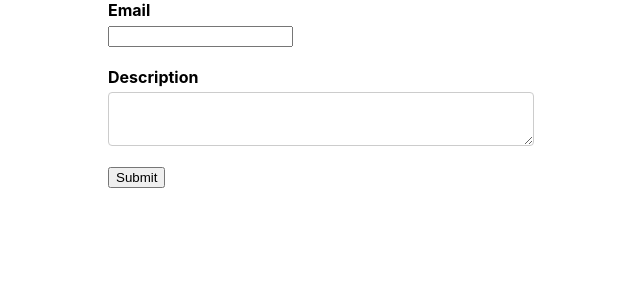
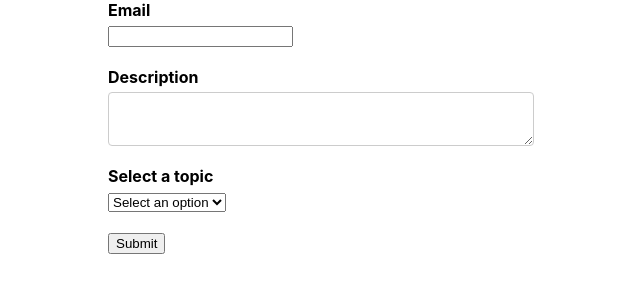
Before and after one commit to react-js-sandbox/formik, a React (Create React App) app in the folder formik-controls/: page / in a window 1280 px wide. Shown: the top 300 px of the page, without its empty margins (319-959 px from the left). Built offline with nearby package versions, Linux system fonts and the light colour scheme.

Commit message:
reusable formik select

```diff
--- a/formik-controls/src/components/FormikContainer.js
+++ b/formik-controls/src/components/FormikContainer.js
@@ -4,13 +4,21 @@ import * as Yup from 'yup';
 import FormikControl from "./FormikControl";
 
 const FormikContainer = () => {
+    const dropdownOption = [
+        {key: 'Select an option', value: ''},
+        {key: 'Option 1', value: 'option1'},
+        {key: 'Option 2', value: 'option2'},
+        {key: 'Option 3', value: 'option3'},
+    ];
     const initialValues = {
         email: '',
-        description: ''
+        description: '',
+        selectOption: ''
     };
     const validationSchema = Yup.object({
         email: Yup.string().required('Required'),
         description: Yup.string().required('Required'),
+        selectOption: Yup.string().required('Required'),
     });
     const onSubmit = values => console.log('Form data', values);
 
@@ -20,6 +28,7 @@ const FormikContainer = () => {
                 formik => <Form>
                     <FormikControl control='input' label='Email' name='email'/>
                     <FormikControl control='textarea' label='Description' name='description'/>
+                    <FormikControl control='select' label='Select a topic' name='selectOption' options={dropdownOption}/>
                     <button type='submit'>Submit</button>
                 </Form>
             }
--- a/formik-controls/src/components/FormikControl.js
+++ b/formik-controls/src/components/FormikControl.js
@@ -1,6 +1,7 @@
 import React from 'react';
 import Input from "./Input";
 import Textarea from "./Textarea";
+import Select from "./Select";
 
 const FormikControl = (props) => {
     const {control, ...rest} = props;
@@ -10,7 +11,7 @@ const FormikControl = (props) => {
         case 'textarea':
             return <Textarea {...rest}/>
         case 'select':
-
+            return <Select {...rest}/>
         case 'radio':
         case 'checkbox':
         case 'date':
--- /dev/null
+++ b/formik-controls/src/components/Select.js
@@ -0,0 +1,21 @@
+import React from 'react';
+import {ErrorMessage, Field} from "formik";
+import TextError from "./TextError";
+
+const Select = (props) => {
+    const {label, name, options, ...rest} = props;
+    return (
+        <div className='form-control'>
+            <label htmlFor={name}>{label}</label>
+            <Field as='select' id={name} name={name} {...rest}>
+                {
+                    options.map(option => <option key={option.value} value={option.value}>{option.key}</option>)
+                }
+            </Field>
+            <ErrorMessage name={name} component={TextError}/>
+        </div>
+
+    );
+};
+
+export default Select;
```
